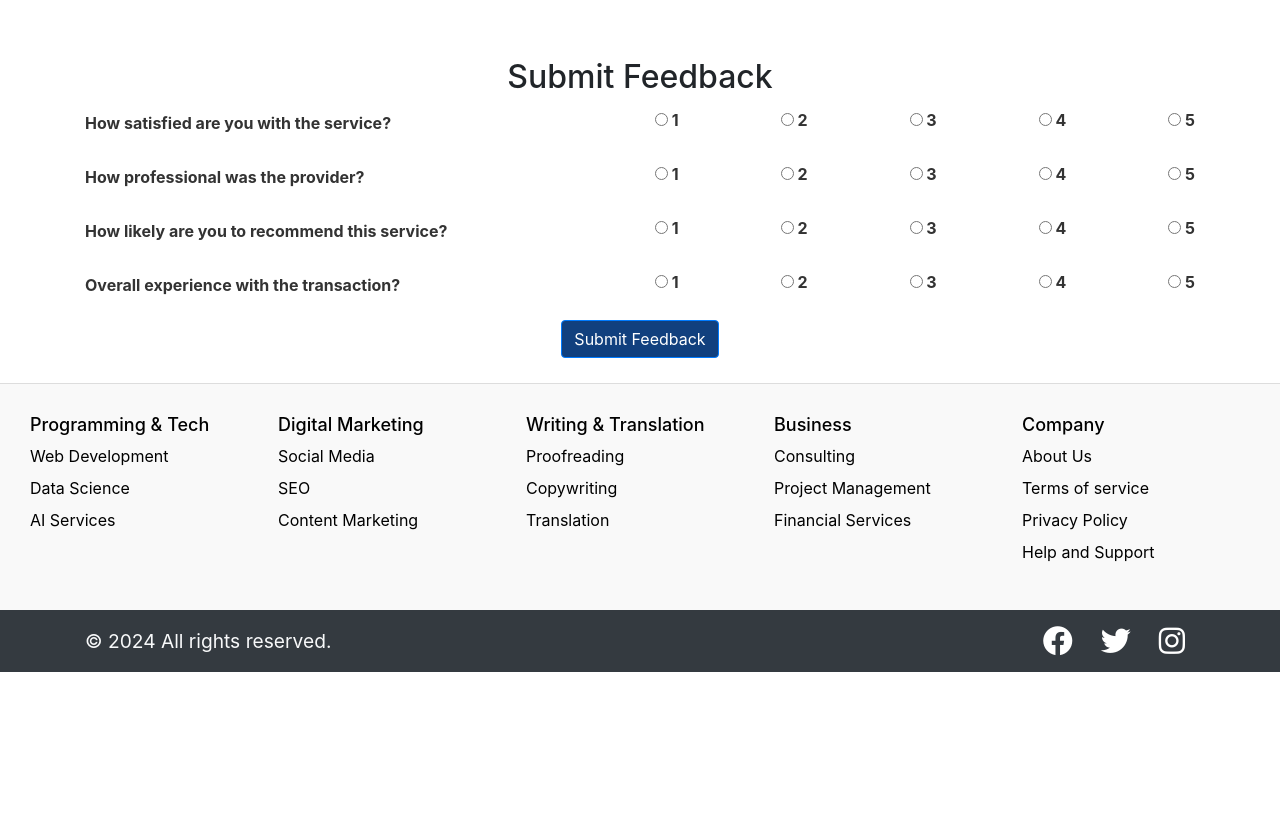
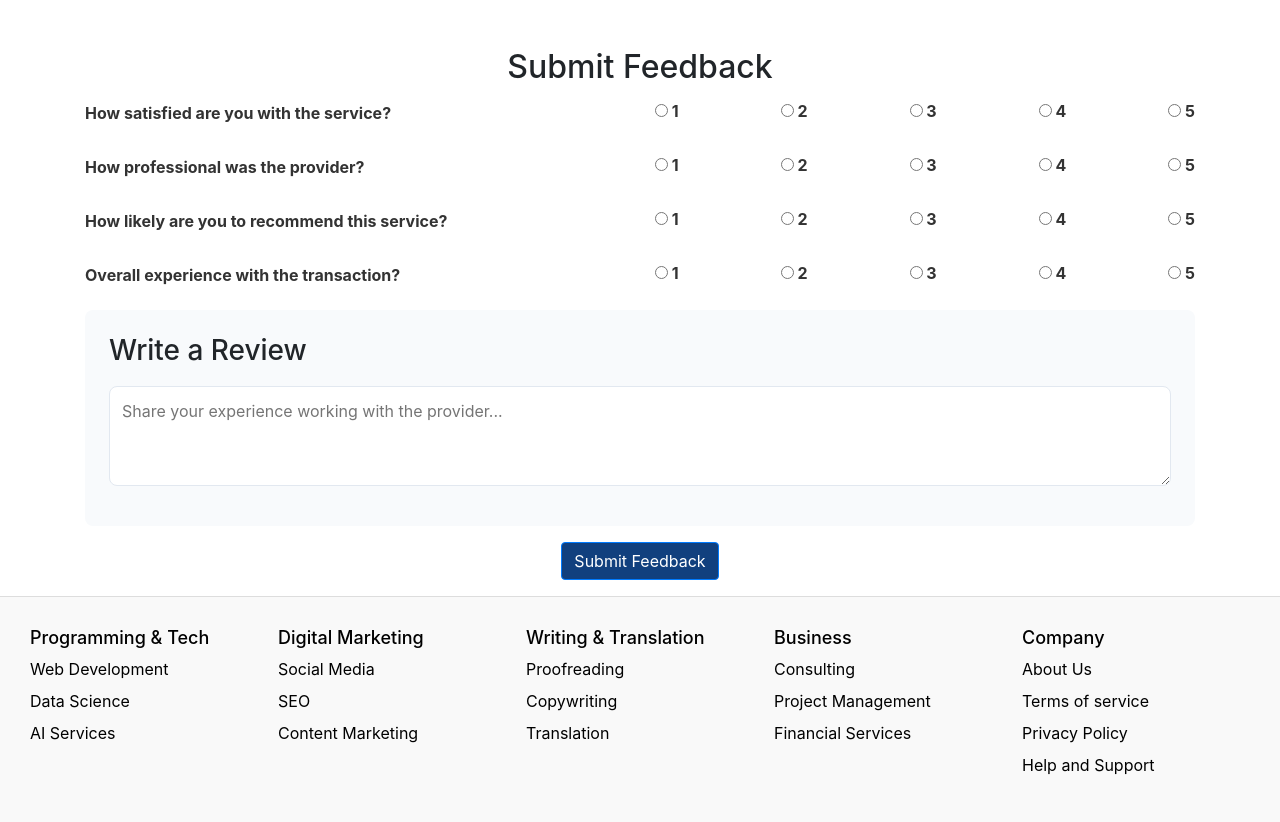
Before and after one commit to Nidhushan/TimeBanking, a Django app: template Time_Banking/Time_Banking/templates/submit_feedback.html in a window 1280 px wide. Shown: the part 128-950 px from the top of the page. Before the commit the page ends 800 px from the top, so only its background shows below. Run offline with Django 5.2, Linux system fonts and the light colour scheme; the template is opened without the code that fills it, so the values that code supplies are empty; some libraries are stand-ins or nearby versions.

Commit message:
feat: add freeform review on feedback (frontend page)

```diff
--- a/Time_Banking/Time_Banking/templates/submit_feedback.html
+++ b/Time_Banking/Time_Banking/templates/submit_feedback.html
@@ -1,6 +1,27 @@
 {% extends "master.html" %}
 
 {% block content %}
+<style>
+    .review-form-container {
+        background: #f8fafc;
+        border-radius: 8px;
+        padding: 1.5rem;
+        margin-bottom: 1rem;
+        max-width: 100%;
+    }
+
+    .review-input {
+        width: 100%;
+        padding: 12px;
+        border: 1px solid #e2e8f0;
+        border-radius: 8px;
+        margin: 10px 0;
+        min-height: 100px;
+        resize: vertical;
+        font-family: inherit;
+        max-width: 100%;
+    }
+</style>
 <div class="container mt-5">
     <h2 class="text-center">Submit Feedback</h2>
     <form method="POST" class="feedback-form">
@@ -51,6 +72,13 @@
             </div>
         </div>
 
+        <!-- freeform review -->
+        <div class="review-form-container">
+            <h3>Write a Review</h3>
+            <textarea id="review" name="review" class="review-input"
+                placeholder="Share your experience working with the provider..."></textarea>
+        </div>
+
         <!-- Submit Button -->
         <div class="form-group row">
             <div class="col-sm-12 text-center">
```
